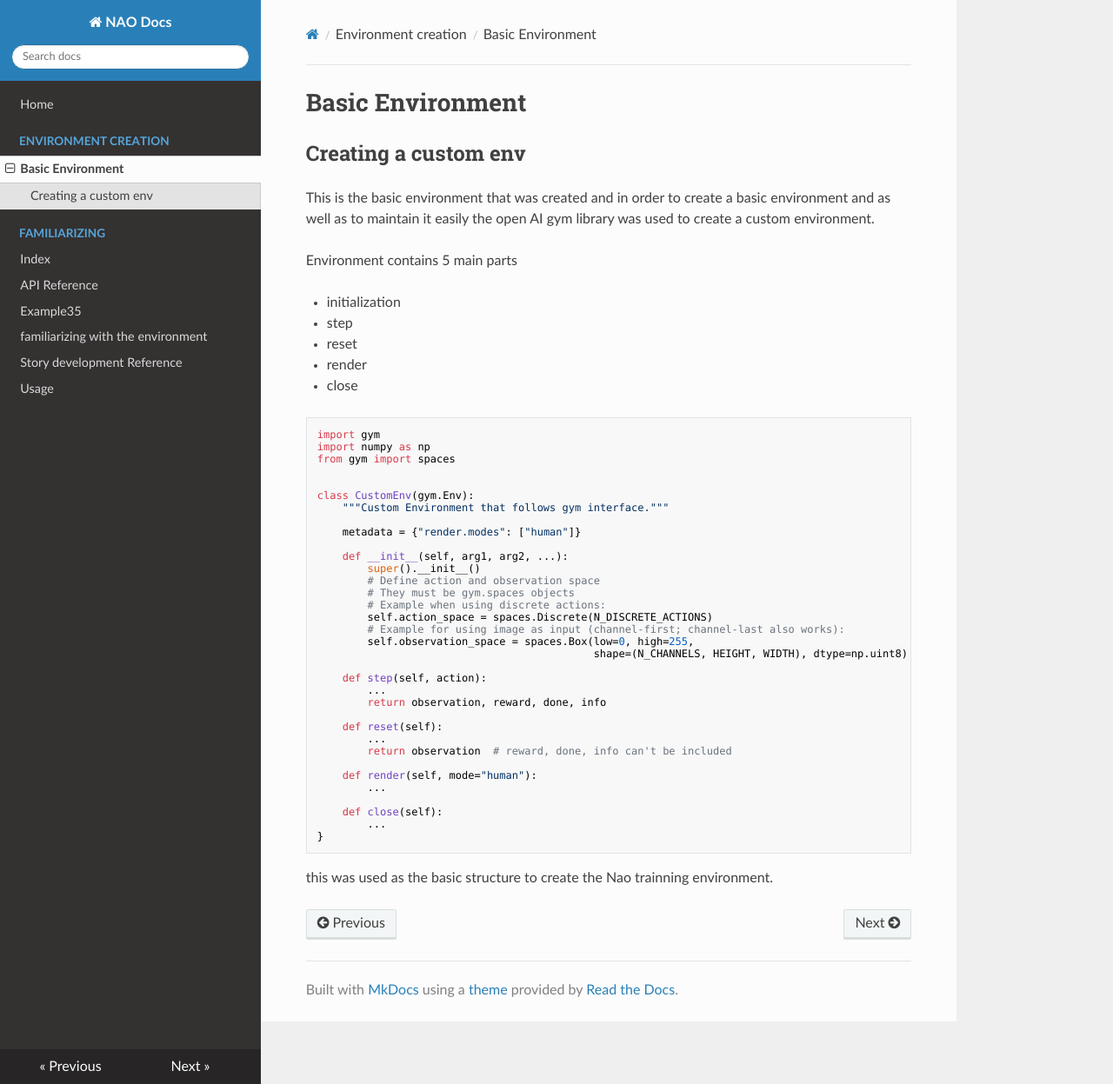
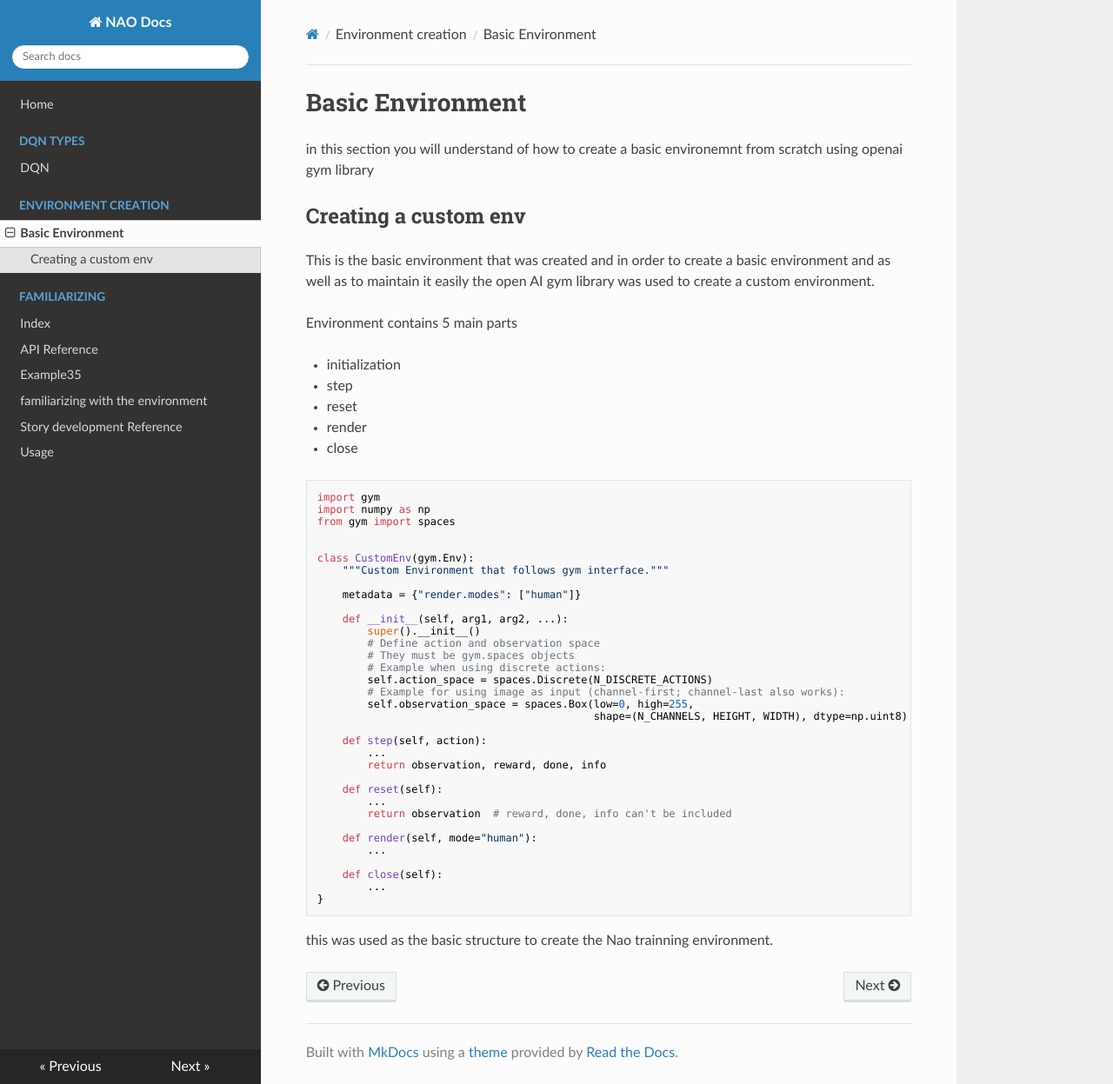
Before and after one commit to hasithz/Nao_doc, an MkDocs documentation site: the page built from docs/Environment creation/environment 1.md, in a window 1280 px wide and 1247 px high. Shown: the whole window at 87% size. Built offline with MkDocs 1.6.1, drawn with Linux system fonts in a browser that asks for light colours; nearby versions of some CDN libraries.

Commit message:
DQN description added

```diff
--- a/docs/Environment creation/environment 1.md
+++ b/docs/Environment creation/environment 1.md
@@ -1,5 +1,7 @@
 
 # Basic Environment
+
+in this section you will understand of how to create a basic environemnt from scratch using openai gym library
 
 ## Creating a custom env
 
```
Also changed, not shown: docs/DQN types/index.md (added, +11 -0 lines).
